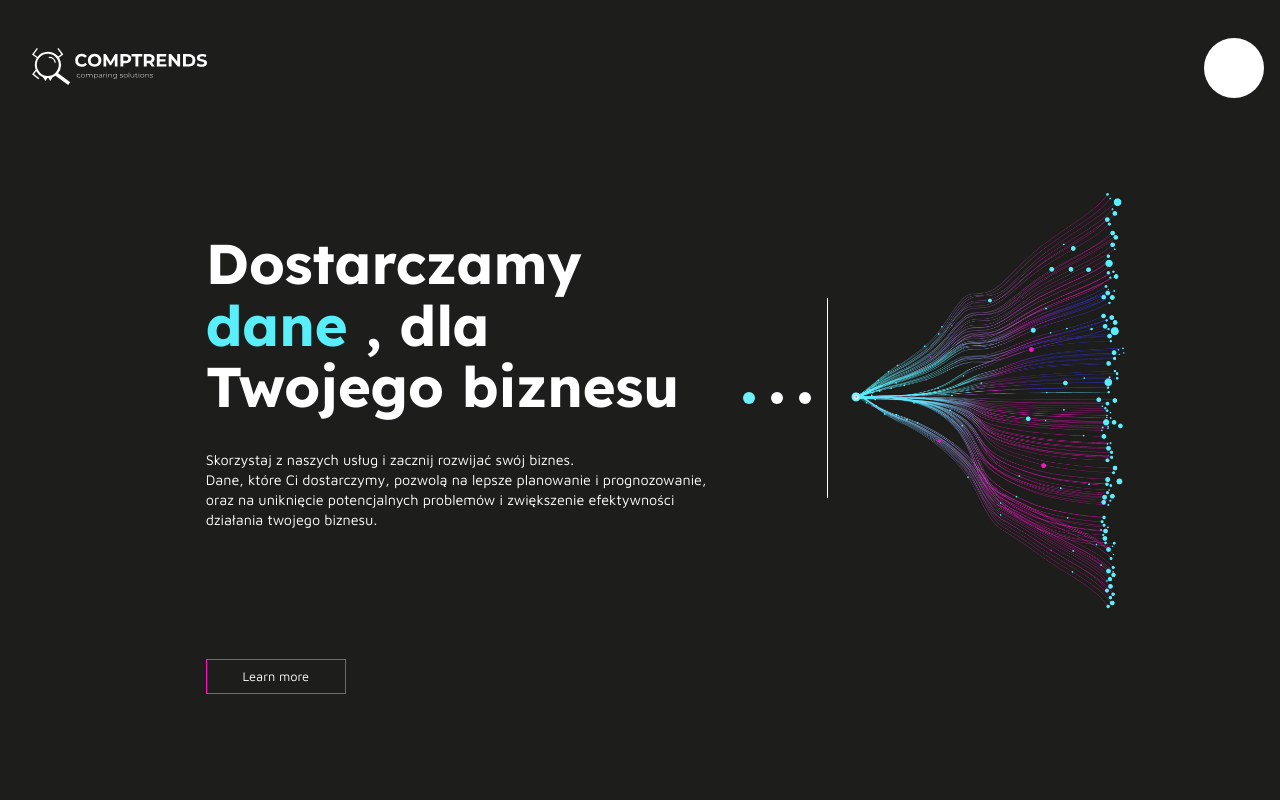
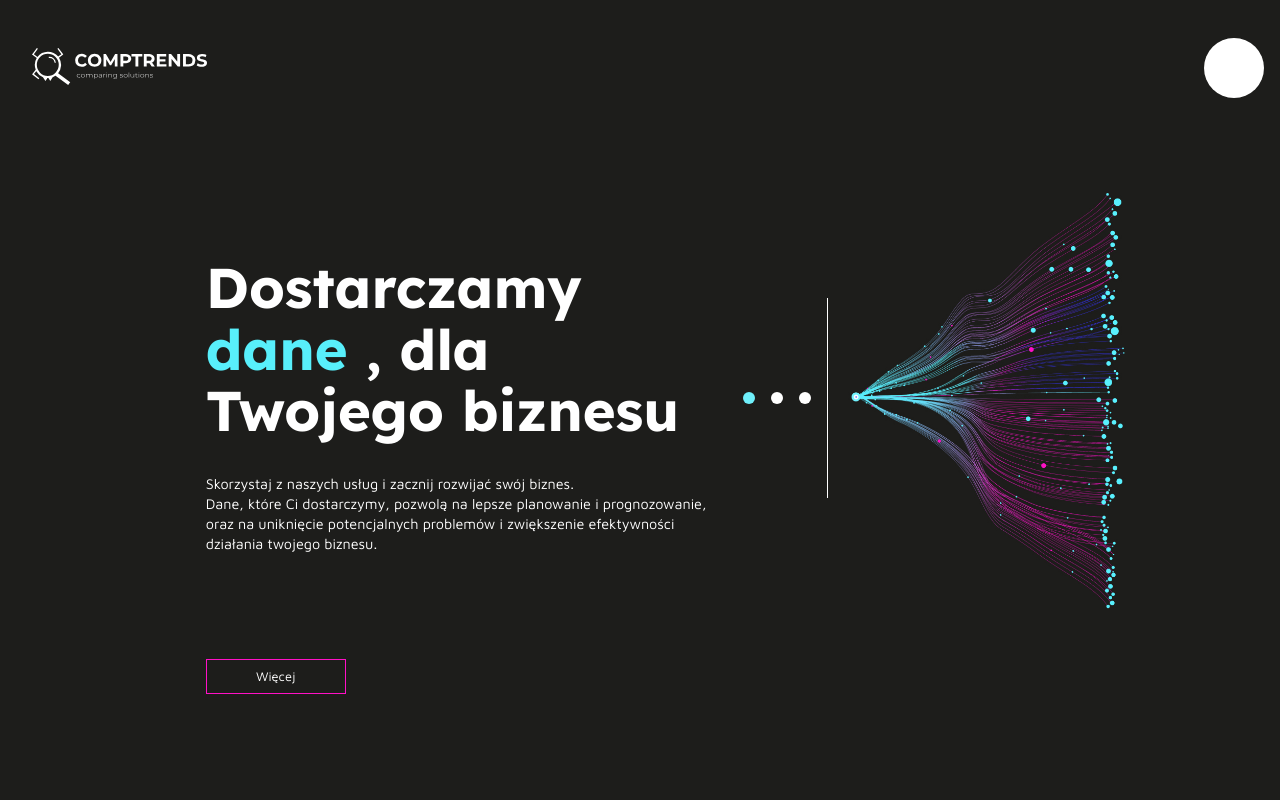
Before and after one commit to marcinzygan/comptrends-next, a Next.js app: page / in a window 1280 px wide. Shown: the top 800 px of the page. Built offline with nearby package versions, Linux system fonts and the light colour scheme; some icons are missing.

Commit message:
changed navbar text

```diff
--- a/components/HeroSection/HeroSection.js
+++ b/components/HeroSection/HeroSection.js
@@ -61,7 +61,7 @@ const Home = () => {
           transition={{ duration: 1, delay: 3 }}
         >
           <Link href="/#about" scroll={false}>
-            Learn more
+            Więcej
           </Link>
         </motion.div>
         <div className="social__icons">
--- a/components/HeroSection/HeroSection.module.css
+++ b/components/HeroSection/HeroSection.module.css
@@ -80,7 +80,7 @@
   .hero__txt_container {
     grid-row: 1/2;
     grid-column: 2/5;
-    margin-bottom: 3rem;
+    /* margin-bottom: rem; */
   }
   .hero__animation_container {
     grid-row: 1/2;
--- a/components/Navbar/Navbar.js
+++ b/components/Navbar/Navbar.js
@@ -76,7 +76,7 @@ export default function Navbar() {
                 scroll={false}
                 className={classes.nav__link}
               >
-                Home
+                <Icon icon="ri:home-2-line" />
               </Link>
               <motion.div
                 className={classes.nav__circle}
@@ -110,7 +110,7 @@ export default function Navbar() {
                 className={classes.nav__link}
                 scroll={false}
               >
-                About us
+                O Nas
               </Link>
               <motion.div
                 className={classes.nav__circle}
@@ -144,7 +144,7 @@ export default function Navbar() {
                 className={classes.nav__link}
                 scroll={false}
               >
-                Our offer
+                Oferta
               </Link>
               <motion.div
                 className={classes.nav__circle}
@@ -178,7 +178,7 @@ export default function Navbar() {
                 scroll={false}
                 className={classes.nav__link}
               >
-                Contact
+                Kontakt
               </Link>
               <motion.div
                 className={classes.nav__circle}
```
